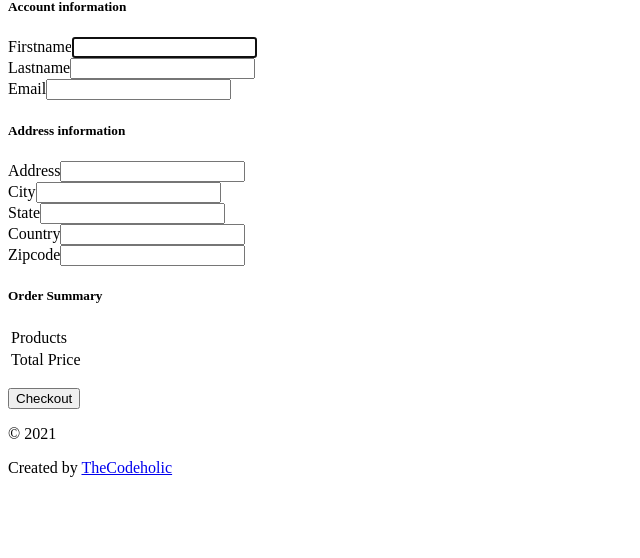
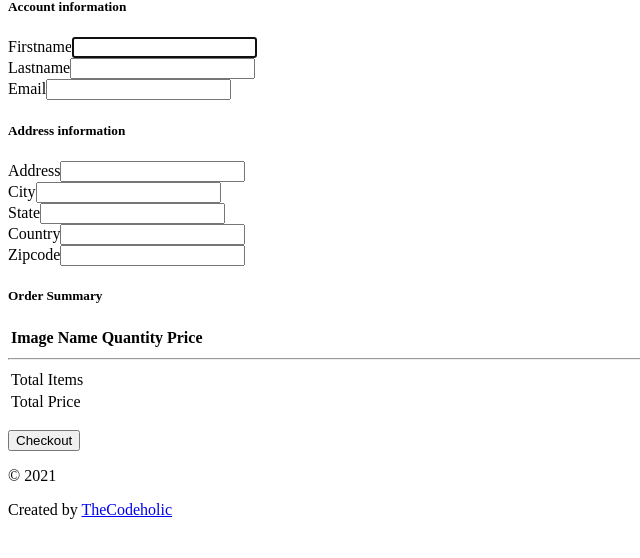
Before and after one commit to thecodeholic/yii2-ecommerce-website, a Yii app: template frontend/views/cart/checkout.php in a window 1280 px wide. Shown: the part 23-581 px from the top of the page, without its empty margins (0-640 px from the left). Run offline with PHP 8.4 and a stand-in for Yii, Linux system fonts and the light colour scheme; the template is opened without the code that fills it, so the values that code supplies are empty; form fields are guessed from the names that the template uses; some libraries are stand-ins or nearby versions.

Commit message:
Show each product on checkout page

```diff
--- a/frontend/views/cart/checkout.php
+++ b/frontend/views/cart/checkout.php
@@ -56,9 +56,37 @@ use yii\bootstrap4\ActiveForm;
                 <h5>Order Summary</h5>
             </div>
             <div class="card-body">
+                <table class="table table-sm">
+                    <thead>
+                    <tr>
+                        <th>Image</th>
+                        <th>Name</th>
+                        <th>Quantity</th>
+                        <th>Price</th>
+                    </tr>
+                    </thead>
+                    <tbody>
+                    <?php foreach ($cartItems as $item): ?>
+                        <tr >
+                            <td>
+                                <img src="<?php echo \common\models\Product::formatImageUrl($item['image']) ?>"
+                                     style="width: 50px;"
+                                     alt="<?php echo $item['name'] ?>">
+                            </td>
+                            <td><?php echo $item['name'] ?></td>
+                            <td>
+                                <?php echo $item['quantity'] ?>
+                            </td>
+                            <td><?php echo Yii::$app->formatter->asCurrency($item['total_price']) ?></td>
+                        </tr>
+                    <?php endforeach; ?>
+                    </tbody>
+                </table>
+                <hr>
                 <table class="table">
                     <tr>
-                        <td colspan="2"><?php echo $productQuantity ?> Products</td>
+                        <td>Total Items</td>
+                        <td class="text-right"><?php echo $productQuantity ?></td>
                     </tr>
                     <tr>
                         <td>Total Price</td>
```
